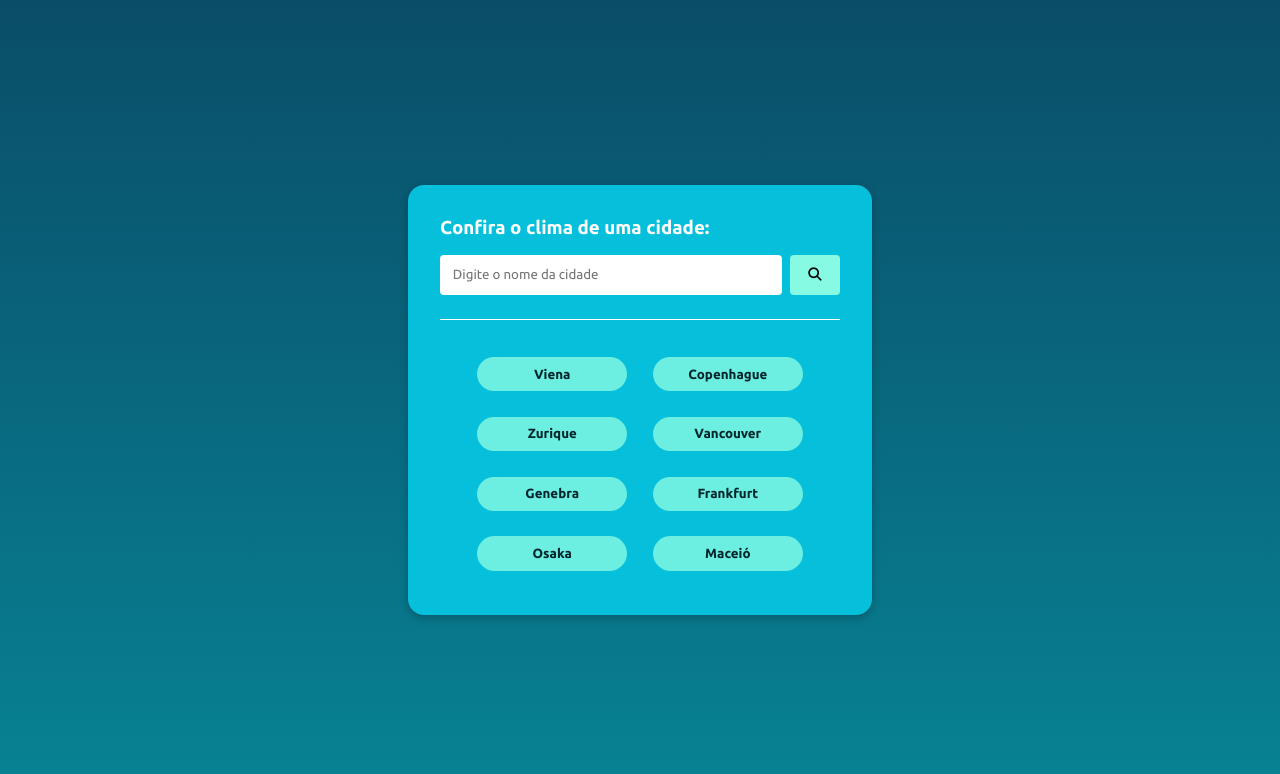
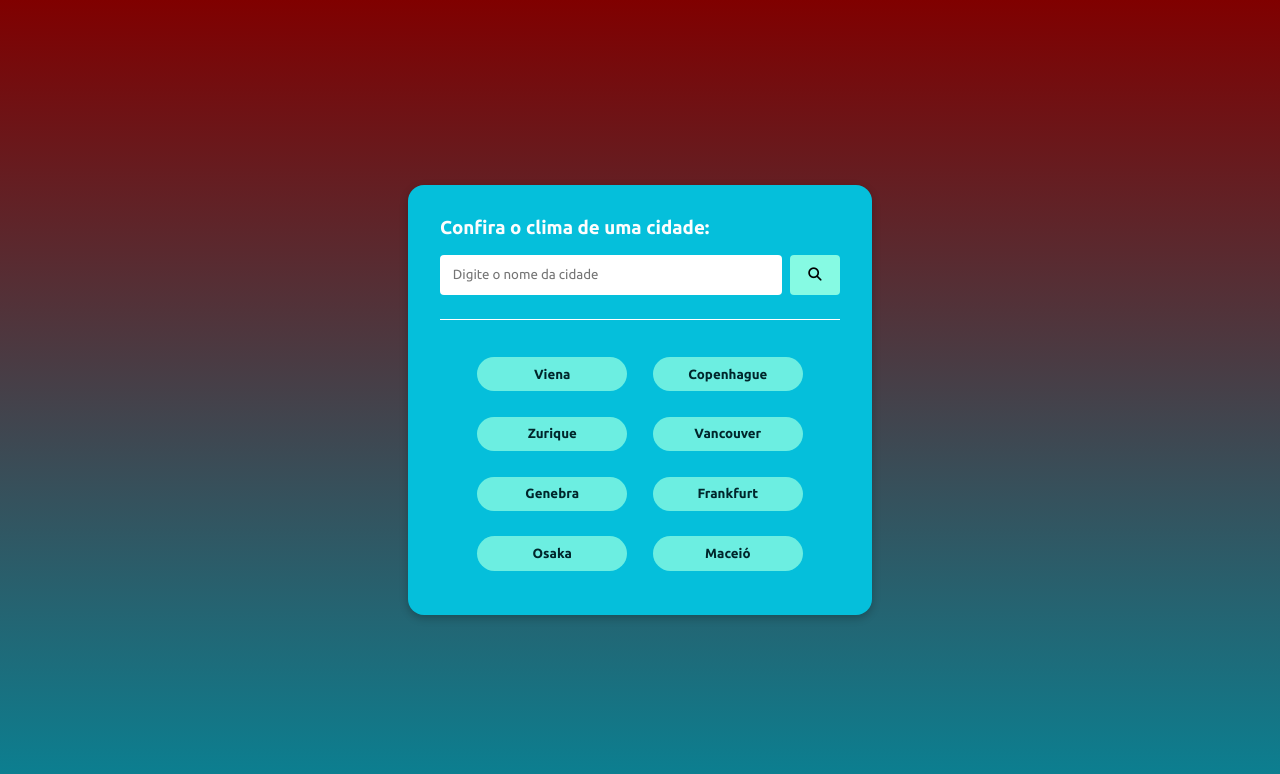
Before and after one commit to oRickzin/Clima, a plain HTML site: page index.html in a window 1280 px wide. Drawn offline with Linux system fonts and the light colour scheme.

Commit message:
Update styles.css

```diff
--- a/css/styles.css
+++ b/css/styles.css
@@ -6,7 +6,7 @@
 }
 
 body {
-  background: linear-gradient(180deg, #0A4D68 0%, #088395 100%);
+  background: linear-gradient(180deg, #800000 0%, #088395 100%);
   display: flex;
   justify-content: center;
   align-items: center;
```
